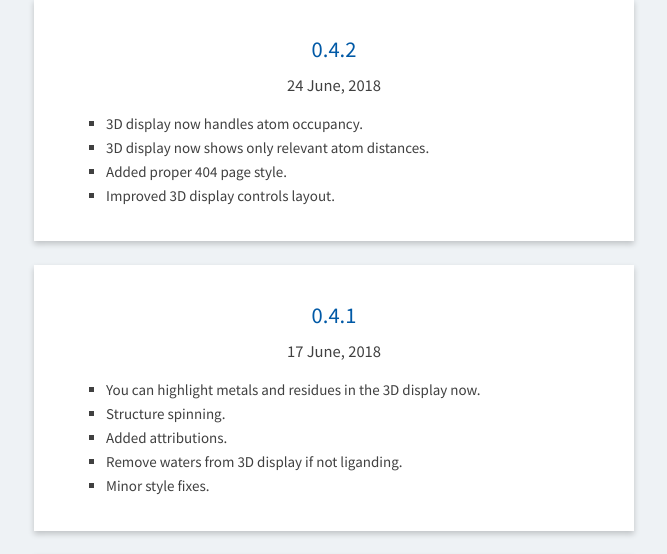
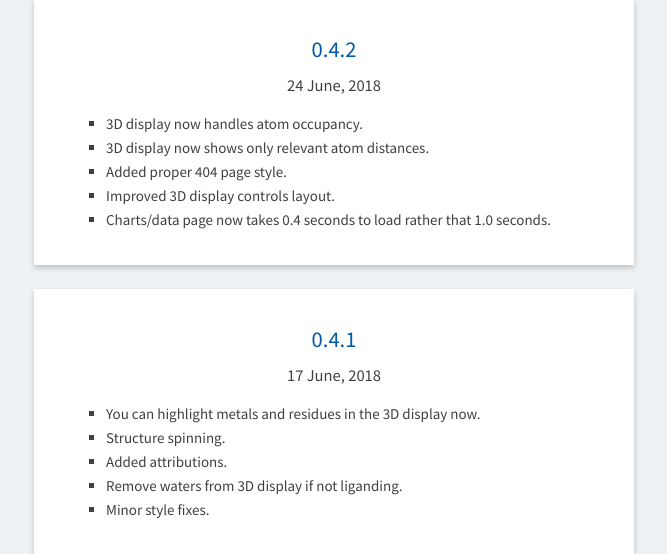
Before and after one commit to samirelanduk/ZincBindDB, a Django app: template core/templates/changelog.html in a window 1280 px wide. Shown: the part 167-721 px from the top of the page, without its empty margins (306-973 px from the left). Run offline with Django 3.2, Linux system fonts and the light colour scheme; the template is opened without the code that fills it, so the values that code supplies are empty; style sheets or scripts are compiled from the project's sources; some libraries are stand-ins or nearby versions.

Commit message:
Update changelog for 0.4.2

```diff
--- a/core/templates/changelog.html
+++ b/core/templates/changelog.html
@@ -15,6 +15,7 @@
         <li>3D display now shows only relevant atom distances.</li>
         <li>Added proper 404 page style.</li>
         <li>Improved 3D display controls layout.</li>
+        <li>Charts/data page now takes 0.4 seconds to load rather that 1.0 seconds.</li>
       </ul>
     </div>
 
```
